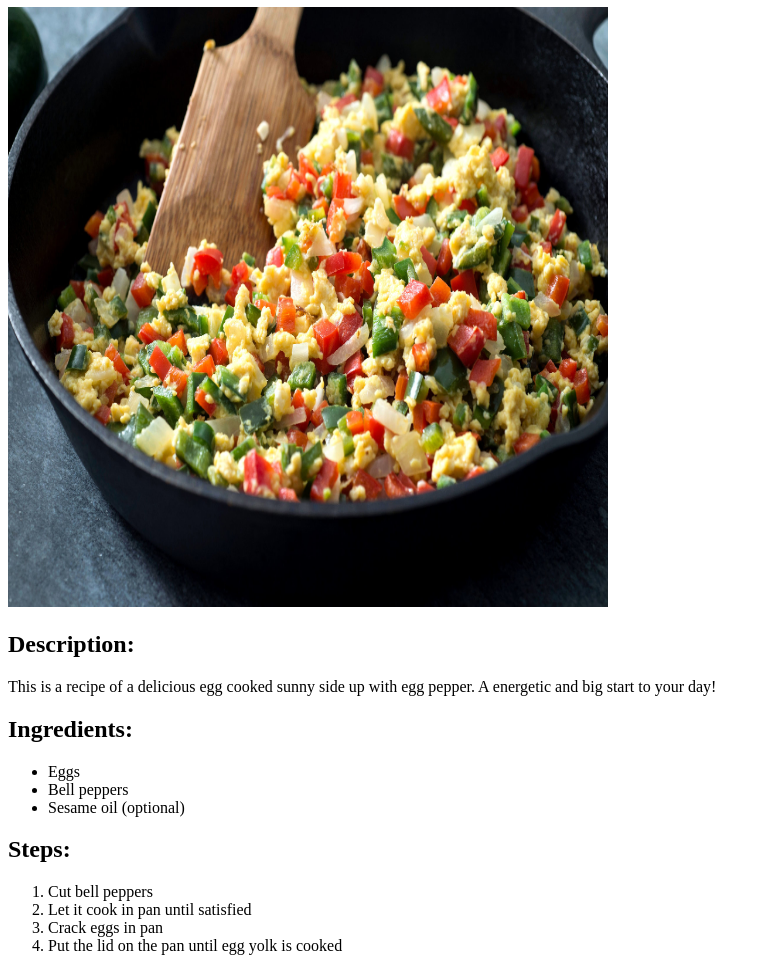
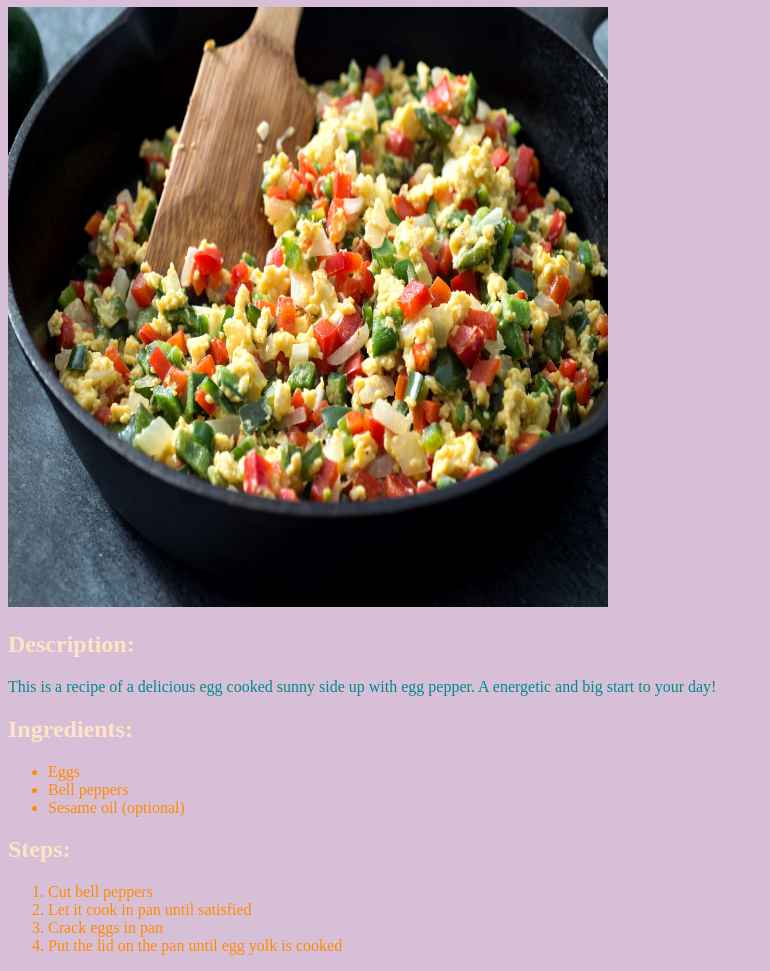
Before and after one commit to PureAfghan/odin-recipes, a plain HTML site: page recipes/egg-pepper.html in a window 1280 px wide. Shown: the part 73-1044 px from the top of the page, without its empty margins (0-770 px from the left). Drawn offline with Linux system fonts and the light colour scheme.

Commit message:
added css to my html

```diff
--- /dev/null
+++ b/css/styles.css
@@ -0,0 +1,13 @@
+h1,h2 {
+  color: bisque;
+
+}
+ol,ul {
+  color: darkorange;
+}
+body {
+  background-color: thistle;
+}
+p {
+  color: darkcyan;
+}
--- a/recipes/egg-pepper.html
+++ b/recipes/egg-pepper.html
@@ -1,24 +1,25 @@
 <!DOCTYPE html>
 <html lang="en">
 <head>
+  <link rel="stylesheet" href="../css/styles.css">
   <meta charset="UTF-8">
   <meta name="viewport" content="width=device-width, initial-scale=1.0">
   <title>Document</title>
 </head>
 <body>
-  <h1>Egg Pepper</h1>
+  <h1 class="title-css">Egg Pepper</h1>
   <img src="../images/eggwithpepper.jpg" alt="Egg with pepper yum" height="600" width="600">
-  <h2>Description:</h2>
+  <h2 class="title-css">Description:</h2>
   <p>This is a recipe of a delicious egg cooked sunny side up with egg pepper. A energetic and big start to your day!</p>
 
-  <h2>Ingredients:</h2>
-  <ul>
+  <h2 class="title-css">Ingredients:</h2>
+  <ul class="ingredients-css">
     <li>Eggs</li>
     <li>Bell peppers</li>
     <li>Sesame oil (optional)</li>
   </ul>
-  <h2>Steps:</h2>
-  <ol>
+  <h2 title="title-css">Steps:</h2>
+  <ol class="steps-css">
     <li>Cut bell peppers</li>
     <li>Let it cook in pan until satisfied</li>
     <li>Crack eggs in pan</li>
```
Also changed, not shown: recipes/banana-with-nutella.html (+1 -0 lines), recipes/ranch-ramen.html (+1 -0 lines).
